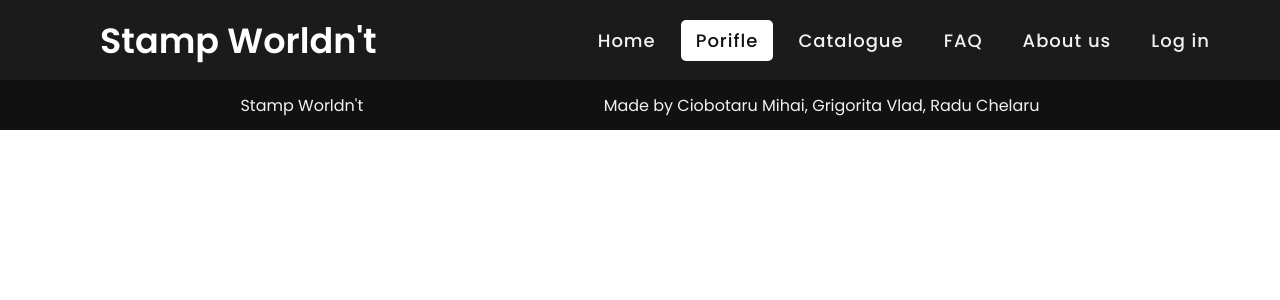
After one commit to zechfron12/TW-MaST, a PHP site: page /html/profile.html in a window 1280 px wide. The commit adds this page. Shown: the top 300 px of the page. Run offline with PHP 8.4, Linux system fonts and the light colour scheme.

Commit message:
profile page added

```diff
--- a/css/catalogue.css
+++ b/css/catalogue.css
@@ -22,8 +22,8 @@
     font-weight: 700;
     cursor: pointer;
     max-width: 200px;
+    min-width: 200px;
     padding: 10px;
-
     border-radius: 10px 18px;
     border: #1d1d8c 2px solid;
 
--- a/css/main.css
+++ b/css/main.css
@@ -72,16 +72,8 @@ div.scrollmenu a:hover {
 }
 
 .content {
-	/* position: absolute;
-	top: 50%;
-	left: 50%;
-	transform: translate(-50%, -50%);
-	z-index: -1;
-	width: 100%;
-	padding: 0 30px;
-	color: #1b1b1b; */
 	text-align: center;
-	width: 50%;
+	width: 75%;
 	margin: auto;
 }
 
@@ -97,19 +89,22 @@ footer {
 	height: 50px;
 }
 
+.list-header{
+	background-color: #111;
+	color: #f1f1f1;
+}
+
 .horizontal-list {
 	display: block;
 	border: 5px solid black;
 	border-radius: 10px;
 	margin: 5px;
-	padding: 5px;
 	width: 100%;
 	min-height: 500px;
 }
 
 .slider {
 	display: flex;
-	justify-content: center;
 	max-height: auto;
 	overflow-y: hidden;
 	overflow-x: scroll !important;
@@ -127,6 +122,7 @@ footer {
 	.content {
 		width: 100%;
 	}
+
 	nav .menu-btn i {
 		display: block;
 	}
--- a/css/register.css
+++ b/css/register.css
@@ -57,7 +57,7 @@ body{
 }
 form .row input:focus{
   border-color: #151515cc;
-  box-shadow: inset 0px 0px 2px 2px #15151533);
+  box-shadow: inset 0px 0px 2px 2px #15151533;
 }
 form .row input::placeholder{
   color: #999;
--- a/html/catalogue.html
+++ b/html/catalogue.html
@@ -1,5 +1,4 @@
 <!DOCTYPE html>
-<!-- Created By CodingNepal -->
 <html lang="en" dir="ltr">
    <head>
       <meta charset="utf-8">
@@ -13,7 +12,7 @@
    <body>
         <nav>
             <div class="logo">
-                Stamp World
+                Stamp Worldn't
             </div>
             <input type="checkbox" id="click">
             <label for="click" class="menu-btn">
@@ -358,7 +357,7 @@
             </div>
         </div>
         <footer>
-            <div>Stamp World</div>
+            <div>Stamp Worldn't</div>
             <div>Made by Ciobotaru Mihai, Grigorita Vlad, Radu Chelaru</div>
         </footer>
 
--- a/html/index.html
+++ b/html/index.html
@@ -1,5 +1,4 @@
 <!DOCTYPE html>
-<!-- Created By CodingNepal -->
 <html lang="en" dir="ltr">
 	<head>
 		<meta charset="utf-8" />
@@ -21,6 +20,7 @@
 			</label>
 			<ul>
 				<li><a class="active" href="./index.html">Home</a></li>
+				<li><a href="./profile.html">Porifle</a></li>
 				<li><a href="./catalogue.html">Catalogue</a></li>
 				<li><a href="#">FAQ</a></li>
 				<li><a href="#">About us</a></li>
--- a/html/login.html
+++ b/html/login.html
@@ -1,11 +1,9 @@
 <!DOCTYPE html>
-<!-- Created By CodingLab - www.codinglabweb.com -->
 <html lang="en" dir="ltr">
   <head>
     <meta charset="utf-8">
-    <title>Stamp World</title>
+    <title>Stamp Worldn't</title>
     <meta name="viewport" content="width=device-width, initial-scale=1.0">
-    <!-- <title>Login Form | CodingLab</title> -->
     <link rel="stylesheet" href="../css/login.css">
     <link rel="stylesheet" href="https://cdnjs.cloudflare.com/ajax/libs/font-awesome/5.15.2/css/all.min.css"/>
   </head>
--- /dev/null
+++ b/html/profile.html
@@ -0,0 +1,34 @@
+<!DOCTYPE html>
+<html lang="en">
+<head>
+    <meta charset="UTF-8">
+    <meta http-equiv="X-UA-Compatible" content="IE=edge">
+    <meta name="viewport" content="width=device-width, initial-scale=1.0">
+
+    <link rel="stylesheet" href="../css/main.css">
+    <title>Stamp Worldn't</title>
+</head>
+<body>
+    <nav>
+        <div class="logo">Stamp Worldn't</div>
+        <input type="checkbox" id="click" />
+        <label for="click" class="menu-btn">
+            <i class="fas fa-bars"></i>
+        </label>
+        <ul>
+            <li><a href="./index.html">Home</a></li>
+            <li><a class="active" href="./profile.html">Porifle</a></li>
+            <li><a href="./catalogue.html">Catalogue</a></li>
+            <li><a href="#">FAQ</a></li>
+            <li><a href="#">About us</a></li>
+            <li><a href="./login.html">Log in</a></li>
+        </ul>
+    </nav>
+
+
+    <footer>
+        <div>Stamp Worldn't</div>
+        <div>Made by Ciobotaru Mihai, Grigorita Vlad, Radu Chelaru</div>
+    </footer>
+</body>
+</html>
--- a/html/register.html
+++ b/html/register.html
@@ -1,11 +1,9 @@
 <!DOCTYPE html>
-<!-- Created By CodingLab - www.codinglabweb.com -->
 <html lang="en" dir="ltr">
   <head>
     <meta charset="utf-8">
     <title>Stamp World</title>
     <meta name="viewport" content="width=device-width, initial-scale=1.0">
-    <!-- <title>Login Form | CodingLab</title> -->
     <link rel="stylesheet" href="../css/register.css">
     <link rel="stylesheet" href="https://cdnjs.cloudflare.com/ajax/libs/font-awesome/5.15.2/css/all.min.css"/>
   </head>
```
